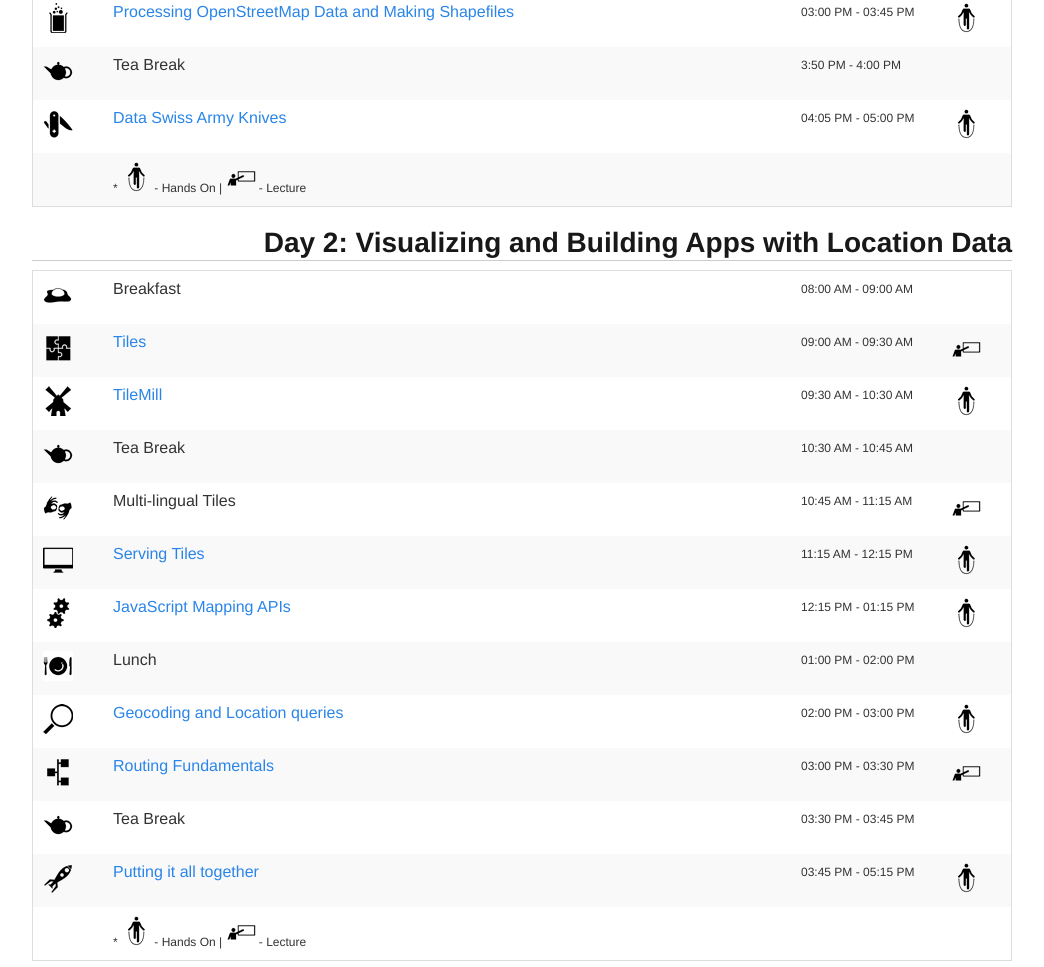
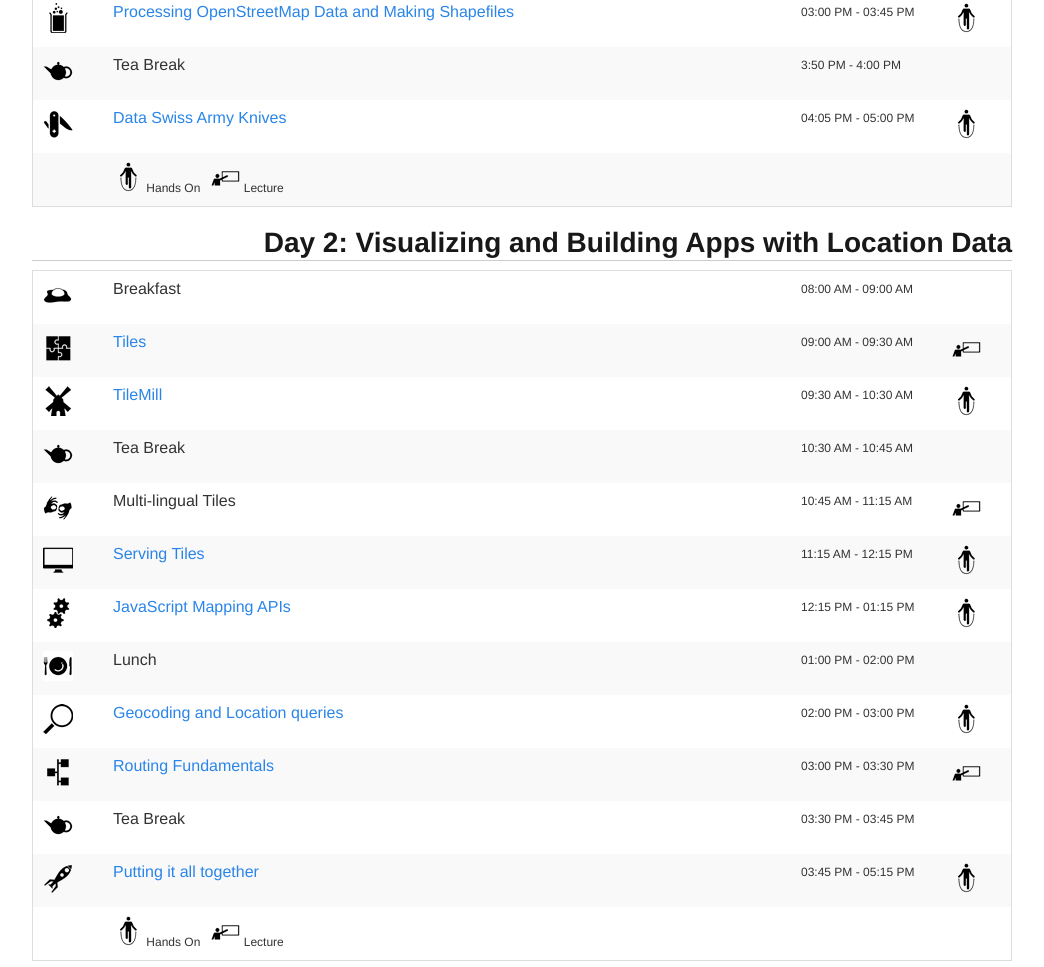
Before and after one commit to hasgeek/cartonama-workshop, a plain HTML site: page index.html in a window 1280 px wide. Shown: the part 2705-3672 px from the top of the page, without its empty margins (118-1162 px from the left). Drawn offline with nearby package versions, Linux system fonts and the light colour scheme.

Commit message:
Removed * and | from the legend

```diff
--- a/index.html
+++ b/index.html
@@ -223,7 +223,7 @@
 			</tr>
 			<tr>
 				<td></td>
-				<td colspan="3" align="left">* <img src="images/sessions_thumb/hands.png" /> - Hands On | <img src="images/sessions_thumb/lecture.png" /> - Lecture</td>
+				<td colspan="3" align="left"> <img src="images/sessions_thumb/hands.png" /> Hands On &nbsp <img src="images/sessions_thumb/lecture.png" /> Lecture</td>
 			</tr>
 			</table>
 
@@ -310,7 +310,7 @@
 			</tr>
 			<tr>
 				<td></td>
-				<td colspan="3" align="left">* <img src="images/sessions_thumb/hands.png" /> - Hands On | <img src="images/sessions_thumb/lecture.png" /> - Lecture</td>
+				<td colspan="3" align="left"> <img src="images/sessions_thumb/hands.png" /> Hands On &nbsp <img src="images/sessions_thumb/lecture.png" /> Lecture</td>
 			</tr>
 		</table>
 		</div>
```
